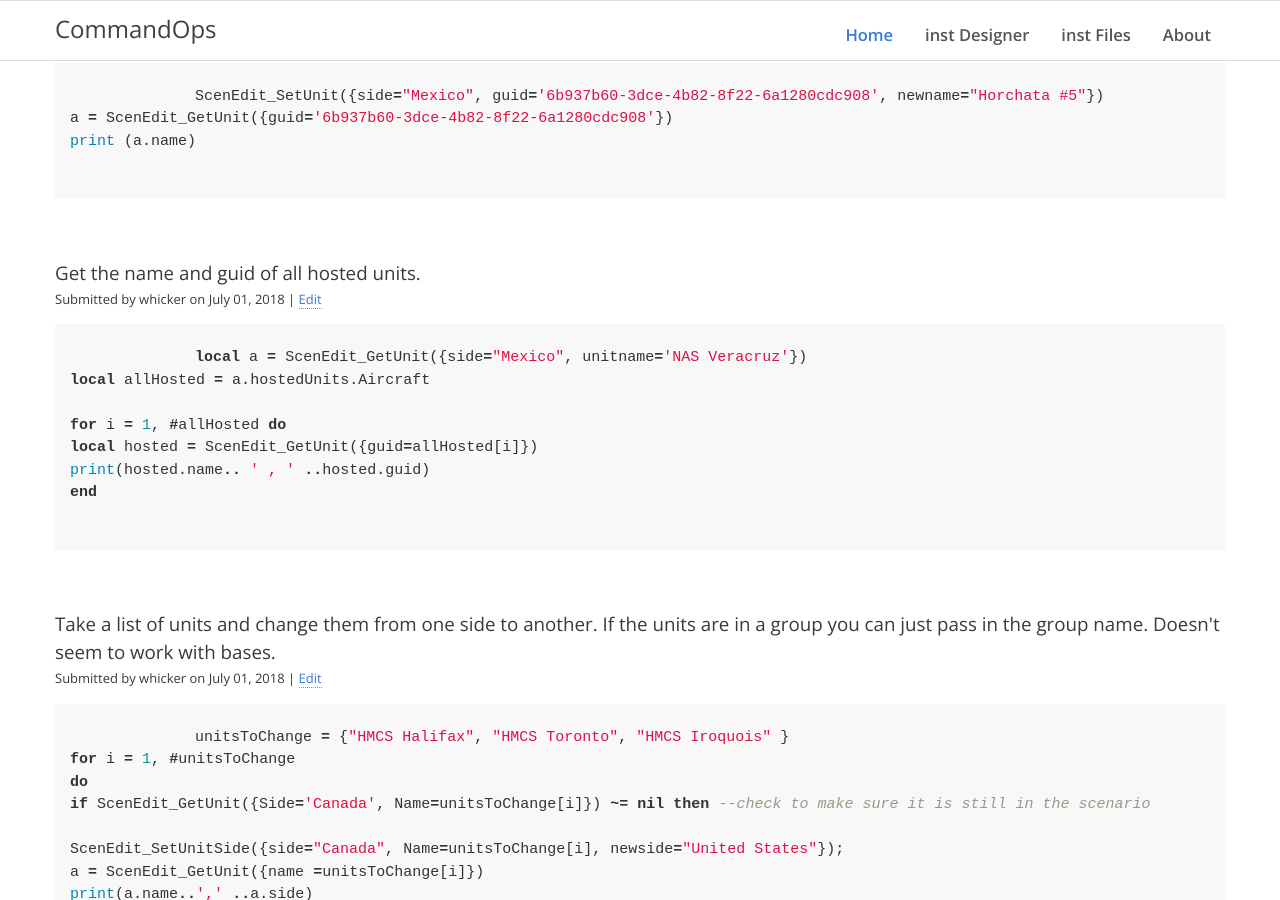
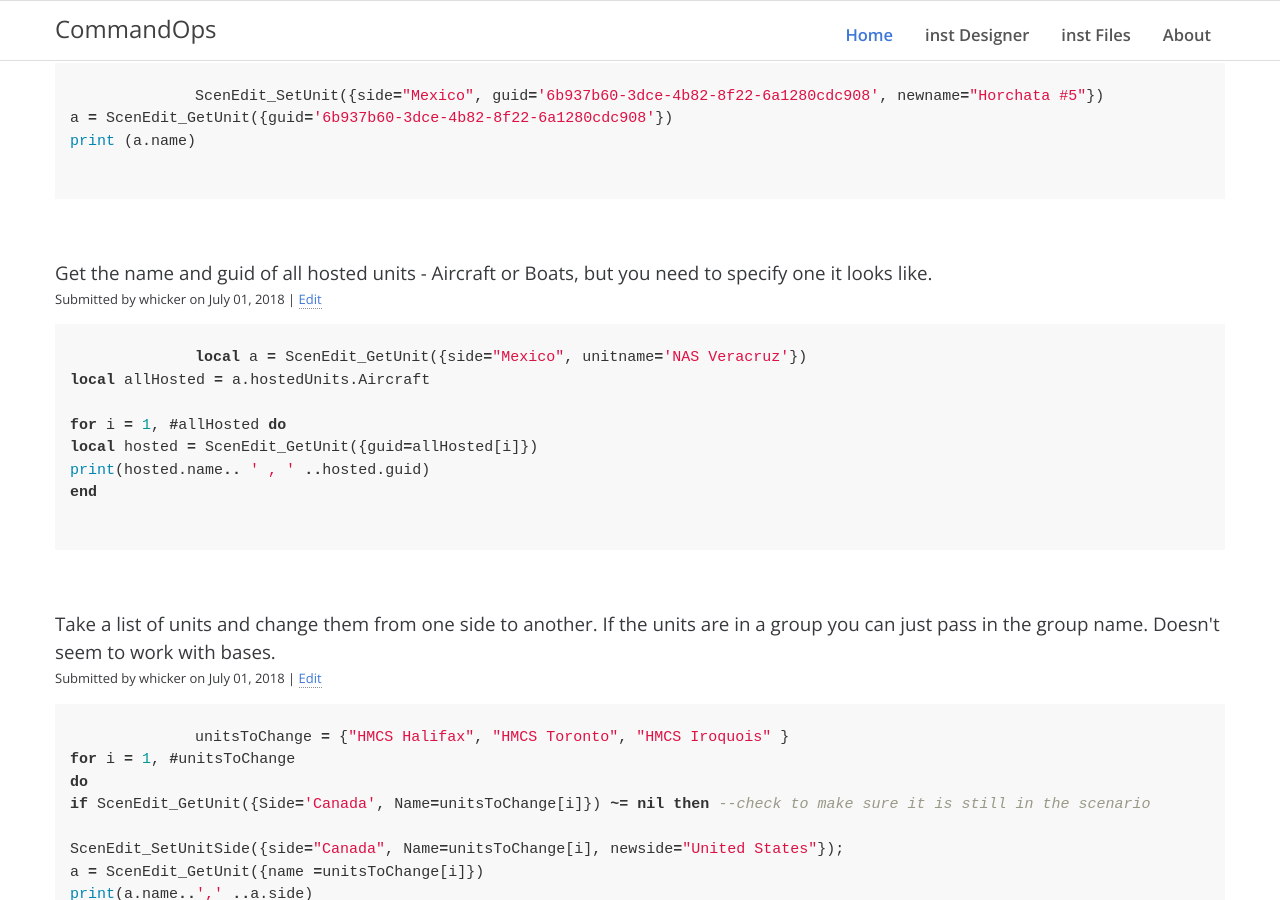
Before and after one commit to commandops/commandops.github.io, a Jekyll site: the page built from index.html, in a window 1280 px wide and 900 px high, scrolled down 1196 px. Built offline with Jekyll 4.4.1, drawn with Linux system fonts in a browser that asks for light colours; comment, search, counter and statistics services are not loaded.

Commit message:
Update -code-entry1530472645985.yml

```diff
--- a/_data/code-samples/-code-entry1530472645985.yml
+++ b/_data/code-samples/-code-entry1530472645985.yml
@@ -1,5 +1,5 @@
 _id: 635158f0-7d63-11e8-a81e-6fbf56e435fe
 author: whicker
-notes: Get the name and guid of all hosted units.
+notes: Get the name and guid of all hosted units - Aircraft or Boats, but you need to specify one it looks like.
 code: "local a = ScenEdit_GetUnit({side=\"Mexico\", unitname='NAS Veracruz'})\r\nlocal allHosted = a.hostedUnits.Aircraft\r\n\r\nfor i = 1, #allHosted do\r\nlocal hosted = ScenEdit_GetUnit({guid=allHosted[i]})\r\nprint(hosted.name.. ' , ' ..hosted.guid)\r\nend"
 date: 1530472645
```
